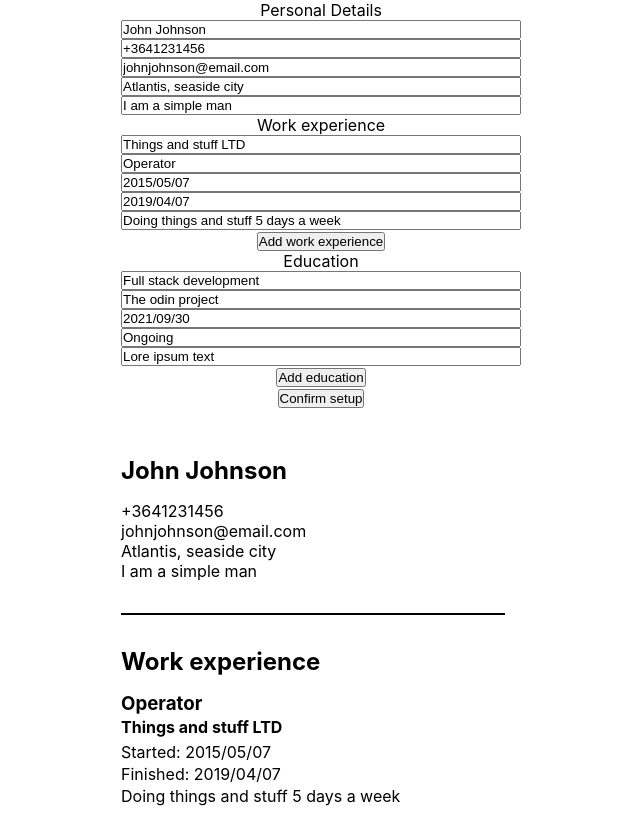
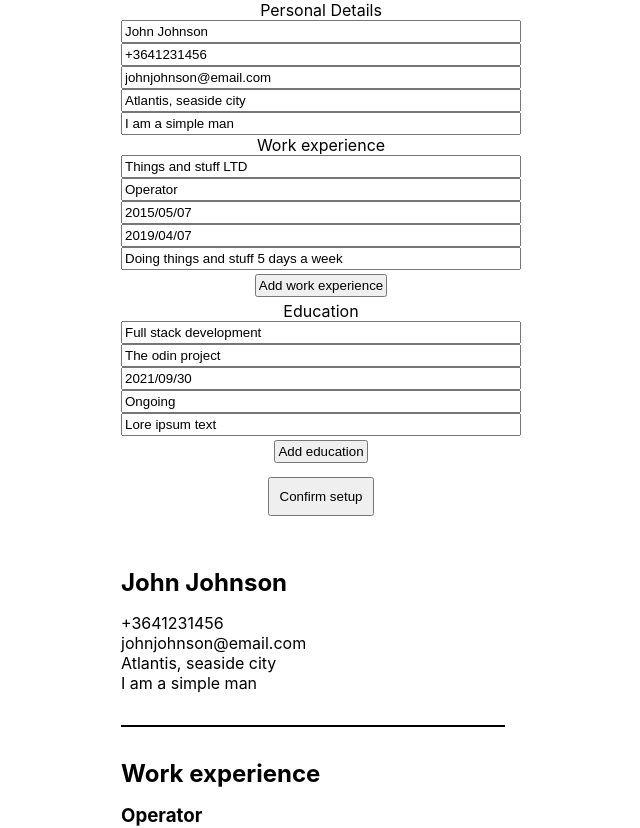
Before and after one commit to Zaltman/cv-project, a React (Create React App) app: page / in a window 1280 px wide. Shown: the top 828 px of the page, without its empty margins (319-959 px from the left). Built offline with nearby package versions, Linux system fonts and the light colour scheme.

Commit message:
Css change.

```diff
--- a/public/styles.css
+++ b/public/styles.css
@@ -43,6 +43,17 @@
 .hidden {
   display: none;
 }
+input {
+  padding: 2px;
+}
+button {
+  padding: 2px;
+  margin: 4px;
+}
+.setupBtn {
+  padding: 10px;
+  margin-top: 10px;
+}
 .infoContainer {
   width: 100%;
 }
--- a/src/components/Page.js
+++ b/src/components/Page.js
@@ -27,7 +27,7 @@ class Page extends Component {
     }
     return (
       <div>
-        <div className={state.isActive ? null : 'hidden'}>
+        <div className={`inputsContainer ${state.isActive ? '' : 'hidden'}`}>
           <PersonalDetails
             personalDetailsObj={state.personalDetails}
             handleChangePersonal={handleChangePersonal}
@@ -58,7 +58,9 @@ class Page extends Component {
           })}
           <button onClick={addAnotherEducation}>Add education</button>
         </div>
-        <button onClick={handleToggle}>{element}</button>
+        <button className="setupBtn" onClick={handleToggle}>
+          {element}
+        </button>
         <Cv state={state} />
       </div>
     );
```
